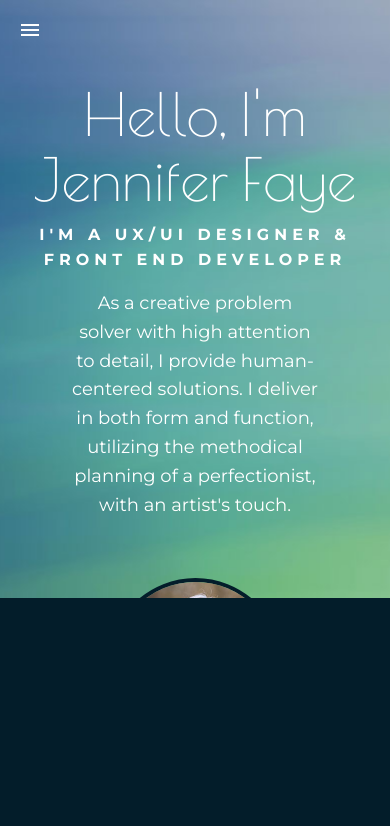
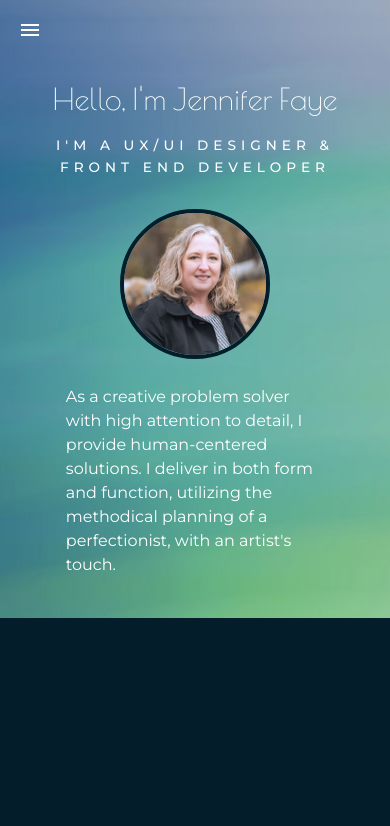
Before and after one commit to StephenRiosDev/Jennifer-Faye-Portfolio, a plain HTML site: page index.html in a window 390 px wide. Shown: the top 826 px of the page. Drawn offline with nearby package versions, Linux system fonts and the light colour scheme.

Commit message:
responsibe updates

```diff
--- a/assets/css/style.css
+++ b/assets/css/style.css
@@ -163,7 +163,7 @@ nav ul li:hover {
   margin-left: 10vw;
   font-family: 'Poiret One', sans-serif;
   color: #fff;
-  font-size: 4.25vw;
+  font-size: 4.5vw;
   font-weight: light;
 }
 
@@ -173,14 +173,14 @@ nav ul li:hover {
   width: 50%;
   font-family: 'Montserrat', sans-serif;
   color: #fff;
-  font-size: 1.25vw;
+  font-size: 1.5vw;
   font-weight: 500;
   letter-spacing: 7px;
   padding: 20px 0 20px 0;
 }
 
 #blurb1 {
-  font-size: 1.25vw;
+  font-size: 1.5vw;
   margin-left: 10vw;
   width: 60%;
   color: #fff;
@@ -215,9 +215,9 @@ nav ul li:hover {
   font-family: 'Montserrat', sans-serif;
   color: #Fff;
   font-size: 1.25 vw;
-  font-weight: bold;
   letter-spacing: 5px;
   text-align: center;
+  font-weight: 500;
 }
 
 #blurb2 {
@@ -551,6 +551,18 @@ footer {
 .carousel-slider {
   height: 575px !important;
 }
+
+.overlay1 {
+  font-size: 4.65vw;
+}
+
+.overlay2 {
+  font-size: 1.65vw;
+}
+
+#blurb1 {
+  font-size: 1.65vw;
+}
 }
 
 @media only screen and (max-width: 1350px) {
@@ -558,6 +570,21 @@ footer {
     height: 550px !important;
   }
   }
+
+  @media only screen and (max-width: 1266px) {
+  .overlay1 {
+    font-size: 4.75vw;
+  }
+
+  .overlay2 {
+    font-size: 1.75vw;
+    width: 60%;
+  }
+
+  #blurb1 {
+    font-size: 1.75vw;
+  }
+}
 
 @media only screen and (max-width: 1214px) {
   .card-content {
@@ -568,6 +595,45 @@ footer {
 @media only screen and (max-width: 1200px) {
   .carousel-slider {
     height: 500px !important;
+  }
+
+  .overlay1 {
+    font-size: 4.85vw;
+  }
+
+  .overlay2 {
+    font-size: 1.85vw;
+
+  }
+
+  #blurb1 {
+    font-size: 1.85vw;
+  }
+  }
+
+ @media only screen and (max-width: 1100px) {
+
+#jen1 {
+  width: 275px;
+  margin-top: 28vh;
+}
+.overlay1 {
+  font-size: 4.95vw;
+}
+
+.overlay2 {
+  font-size: 1.95vw;
+
+}
+
+#blurb1 {
+  font-size: 1.95vw;
+}
+}
+
+@media only screen and (max-width: 1042px) {
+  .overlay2 {
+    width: 70%;
   }
   }
 
@@ -618,19 +684,89 @@ h4 {
 .card-content {
   height: 200px;
 }
+
+.overlay3 {
+  font-size: 5vw;
+  padding: 0px 0 10px 0;
+}
+
+.overlay4 {
+  width: 40%;
+  font-size: 2vw;
+}
+
+#jen2 {
+  margin-top: 20px;
+  margin-bottom: 20px;
+
+}
+
+#blurb2 {
+  font-size: 20px;
+  width: 50%;
+  text-align: left;
+  line-height: 1.5;
+}
+
+.parallax-container {
+  height: 670px !important;
+}
+
 }
 
 @media only screen and (max-width: 920px) {
 .carousel-slider {
   height: 425px !important;
 }
+
+.overlay3 {
+  font-size: 5.25vw;
+}
+
+.overlay4 {
+  font-size: 2.25vw;
+ width: 50%;
+}
+
+#blurb2 {
+  font-size: 19px;
+}
+
 }
 
 @media only screen and (max-width: 800px) {
   .carousel-slider {
     height: 400px !important;
   }
+
+.overlay3 {
+  font-size: 5.5vw;
+}
+
+.overlay4 {
+  font-size: 2.5vw;
+ width: 50%;
+}
+
+#blurb2 {
+  font-size: 18px;
+}
   }
+
+  @media only screen and (max-width: 744px) {
+    .overlay4 {
+      font-size: 2.75vw;
+     width: 60%;
+    }
+
+    .overlay3 {
+      font-size: 5.75vw;
+    }
+
+    #blurb2 {
+     width: 60%;
+    }
+    }
 
 @media only screen and (max-width: 741px) {
 .card-content {
@@ -658,6 +794,16 @@ h4 {
   .carousel-slider {
     height: 350px !important;
   }
+
+  .overlay4 {
+    font-size: 3vw;
+   width: 60%;
+  }
+
+  .overlay3 {
+    font-size: 6vw;
+  }
+
   }
 
 @media only screen and (max-width: 600px) {
@@ -676,6 +822,15 @@ h4 {
   .carousel-slider {
     height: 325px !important;
   }
+
+  .overlay3 {
+    font-size: 6.5vw;
+  }
+
+  .overlay4 {
+    font-size: 3.25vw;
+   width: 70%;
+  }
 }
 
 @media only screen and (max-width: 550px) {
@@ -685,6 +840,20 @@ h4 {
 
 .carousel-slider {
   height: 300px !important;
+}
+
+.overlay3 {
+  font-size: 40px;
+}
+
+.overlay4 {
+  font-size: 3.5vw;
+ width: 70%;
+}
+
+#blurb2 {
+  font-size: 17px;
+  width: 70%;
 }
 }
 
@@ -696,12 +865,40 @@ h4 {
 .carousel-slider {
   height: 275px !important;
 }
+
+#jen2 {
+  width: 150px;
+}
+
+#blurb2 {
+  font-size: 16px;
+}
+
+.parallax-container {
+  height: 620px !important;
+}
+}
+
+@media only screen and (max-width: 462px) {
+.overlay4 {
+ width: 80%;
+}
+
+.overlay3 {
+  font-size: 35px;
+}
 }
 
 @media only screen and (max-width: 450px) {
   .rectangle {
     width: 60%;
   }
+}
+
+@media only screen and (max-width: 450px) {
+.overlay3 {
+  font-size: 30px;
+}
 }
 
 @media only screen and (max-width: 392px) {
@@ -713,6 +910,10 @@ h4 {
   @media only screen and (max-width: 350px) {
   .carousel-slider {
     height: 250px !important;
+  }
+
+  .parallax-container {
+    height: 650px !important;
   }
 }
 
--- a/index.html
+++ b/index.html
@@ -70,12 +70,15 @@
             <div class="col s12 m12">
                 <h1 class="overlay3">Hello, I'm Jennifer Faye</h1>
                 <div class="overlay4">I'M A UX/UI DESIGNER & FRONT END DEVELOPER</div>
-                <div id="blurb2">As a creative problem solver with high attention to detail, I provide human-centered solutions. I deliver in both form and function, utilizing the methodical planning of a perfectionist, with an artist's touch.
-                </div>
             </div>
             <div class="col s12 m12">
                 <div><img id="jen2" class="circle" src="assets/images/Jen.jpg"></div>
             </div>
+            <div class="col s12 m12">
+                <div id="blurb2">As a creative problem solver with high attention to detail, I provide human-centered solutions. I deliver in both form and function, utilizing the methodical planning of a perfectionist, with an artist's touch.
+                </div>
+            </div>
+
         </div>
     </div>
 
```
